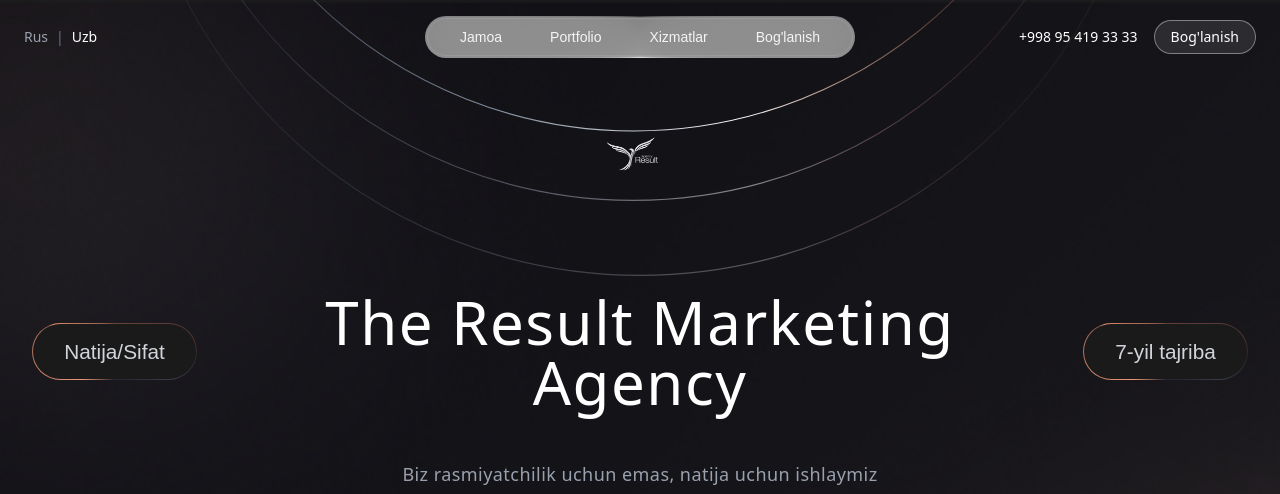
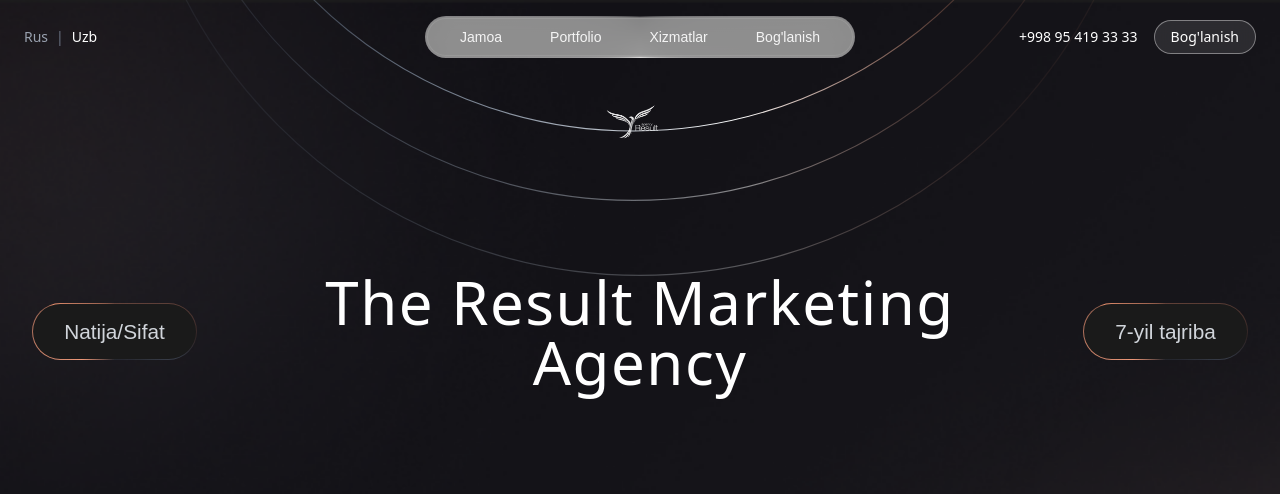
Before and after one commit to Fullstack2711/marketing, a Next.js app: page / in a window 1280 px wide. Shown: the top 494 px of the page. Built offline with nearby package versions, Linux system fonts and the light colour scheme; a web font is replaced by a local one.

Commit message:
Logo fix error for woindow size

```diff
--- a/app/components/Hero.jsx
+++ b/app/components/Hero.jsx
@@ -23,7 +23,7 @@
         {/* Main Content Container */}
         <div className="relative z-10 max-w-7xl mx-auto w-full">
           {/* Logo */}
-          <div className="flex justify-center mb-6 sm:pb-20">
+          <div className="flex justify-center mb-6 sm:pb-10">
             <Image
               src="/Logo.png"
               alt="Result Logo"
@@ -42,7 +42,7 @@
               </div>
 
               {/* Main Title */}
-              <div className="flex-1 mx-8 xl:mx-12">
+              <div className="flex-1 mx-8 xl:mx-12 h-56 flex items-center justify-center">
                 <h1 className="text-5xl xl:text-6xl 2xl:text-7xl font-light tracking-wide leading-none">
                   {t('hero_title_line1')}
                   <br />
@@ -60,7 +60,7 @@
           {/* Mobile and Tablet Layout (below lg) */}
           <div className="block lg:hidden">
             {/* Main Title */}
-            <div className="mb-8 sm:mb-10">
+            <div className="mb-8 sm:mb-10 h-40 flex items-center justify-center">
               <h1 className="text-3xl sm:text-4xl md:text-5xl font-light tracking-wide leading-none px-2">
                 {t('hero_title_line1')}
                 <br />
--- a/app/page.js
+++ b/app/page.js
@@ -67,7 +67,7 @@
             <div className="relative z-20">
               <Hero/>
             </div>
-<div className="w-full max-w-8xl mx-auto relative z-30 mt-[-18rem] mb-14 transform scale-75">
+            <div className="w-full max-w-8xl mx-auto relative z-30 mt-[-18rem] mb-14 transform scale-75">
               <ProfileCarousel />
             </div>
           </div>
```
